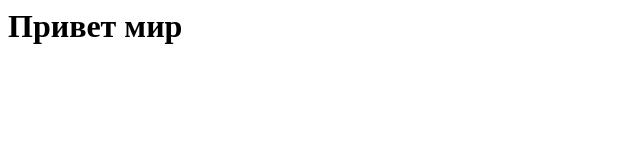
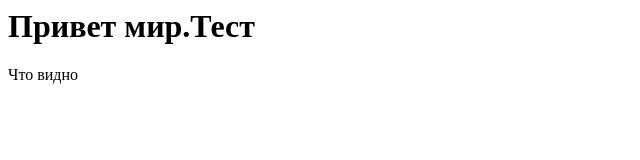
Before and after one commit to CptBlood90/first-step, a plain HTML site: page index.html in a window 1280 px wide. Shown: the whole page, without its empty margins (0-640 px from the left). Drawn offline with Linux system fonts and the light colour scheme.

Commit message:
обучалка

```diff
--- a/index.html
+++ b/index.html
@@ -1 +1,2 @@
-<h1>Привет мир</h1>
+<h1>Привет мир.Тест</h1>
+<p>Что видно</p>
```
